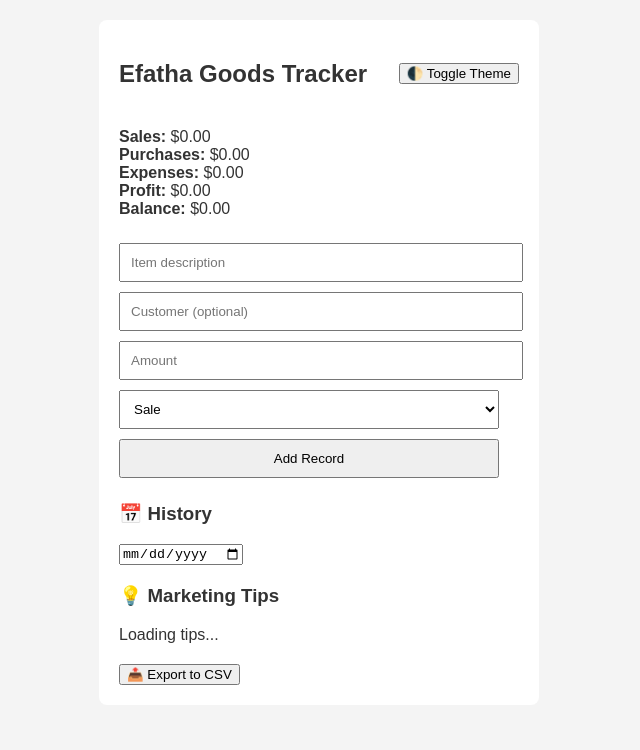
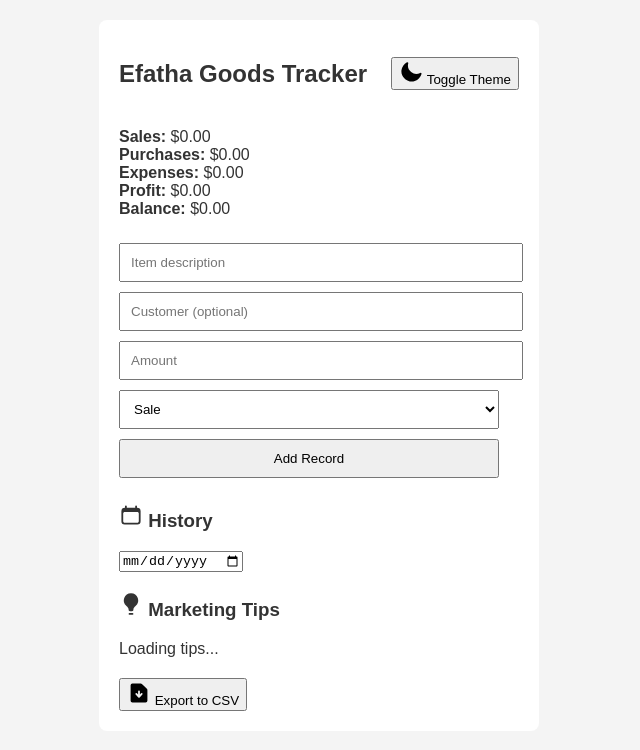
Before and after one commit to efatha/EGT, a plain HTML site: page Index.html in a window 1280 px wide. Shown: the whole page, without its empty margins (321-961 px from the left). Drawn offline with Linux system fonts and the light colour scheme.

Commit message:
Added heroicons for better UI experience

```diff
--- a/Index.html
+++ b/Index.html
@@ -10,7 +10,12 @@
   <div class="container">
     <header>
       <h2> Efatha Goods Tracker</h2>
-      <button id="themeToggle">🌓 Toggle Theme</button>
+      <button id="themeToggle">
+        <svg xmlns="http://www.w3.org/2000/svg" viewBox="0 0 20 20" fill="currentColor" class="size-5" width="24px">
+          <path fill-rule="evenodd" d="M7.455 2.004a.75.75 0 0 1 .26.77 7 7 0 0 0 9.958 7.967.75.75 0 0 1 1.067.853A8.5 8.5 0 1 1 6.647 1.921a.75.75 0 0 1 .808.083Z" clip-rule="evenodd" />
+        </svg>
+        <span>Toggle Theme</span>
+      </button>
     </header>
     <section class="summary">
      <div><strong>Sales:</strong> <span id="totalSales">$0.00</span></div>
@@ -31,17 +36,32 @@
     <button type="submit">Add Record</button>
 </form>
 <section>
-  <h3>📅 History</h3>
+  <h3>
+   <svg xmlns="http://www.w3.org/2000/svg" viewBox="0 0 20 20" fill="currentColor" class="size-5" width="24px">
+     <path fill-rule="evenodd" d="M5.75 2a.75.75 0 0 1 .75.75V4h7V2.75a.75.75 0 0 1 1.5 0V4h.25A2.75 2.75 0 0 1 18 6.75v8.5A2.75 2.75 0 0 1 15.25 18H4.75A2.75 2.75 0 0 1 2 15.25v-8.5A2.75 2.75 0 0 1 4.75 4H5V2.75A.75.75 0 0 1 5.75 2Zm-1 5.5c-.69 0-1.25.56-1.25 1.25v6.5c0 .69.56 1.25 1.25 1.25h10.5c.69 0 1.25-.56 1.25-1.25v-6.5c0-.69-.56-1.25-1.25-1.25H4.75Z" clip-rule="evenodd" />
+   </svg>
+   <span>History</span>
+  </h3>
   <input type="date" id="filterDate" />
   <ul id="history"></ul>
 </section>
 
 <section class="tips">
-  <h3>💡 Marketing Tips</h3>
+  <h3>
+    <svg xmlns="http://www.w3.org/2000/svg" viewBox="0 0 20 20" fill="currentColor" class="size-5" width="24px">
+      <path d="M10 1a6 6 0 0 0-3.815 10.631C7.237 12.5 8 13.443 8 14.456v.644a.75.75 0 0 0 .572.729 6.016 6.016 0 0 0 2.856 0A.75.75 0 0 0 12 15.1v-.644c0-1.013.762-1.957 1.815-2.825A6 6 0 0 0 10 1ZM8.863 17.414a.75.75 0 0 0-.226 1.483 9.066 9.066 0 0 0 2.726 0 .75.75 0 0 0-.226-1.483 7.553 7.553 0 0 1-2.274 0Z" />
+    </svg>
+    </span> Marketing Tips<span>
+  </h3>
   <p id="marketingTip">Loading tips...</p>
 </section>
 
-<button id="exportBtn">📤 Export to CSV</button>
+<button id="exportBtn">
+  <svg xmlns="http://www.w3.org/2000/svg" viewBox="0 0 20 20" fill="currentColor" class="size-5" width="24px">
+   <path fill-rule="evenodd" d="M4.5 2A1.5 1.5 0 0 0 3 3.5v13A1.5 1.5 0 0 0 4.5 18h11a1.5 1.5 0 0 0 1.5-1.5V7.621a1.5 1.5 0 0 0-.44-1.06l-4.12-4.122A1.5 1.5 0 0 0 11.378 2H4.5Zm4.75 6.75a.75.75 0 0 1 1.5 0v2.546l.943-1.048a.75.75 0 0 1 1.114 1.004l-2.25 2.5a.75.75 0 0 1-1.114 0l-2.25-2.5a.75.75 0 1 1 1.114-1.004l.943 1.048V8.75Z" clip-rule="evenodd" />
+  </svg>
+  <span>Export to CSV</span>
+</button>
 
 <script src="/EGTScript/app.js"></script>
 <script src="/EGTScript/tips.js"></script>
```
